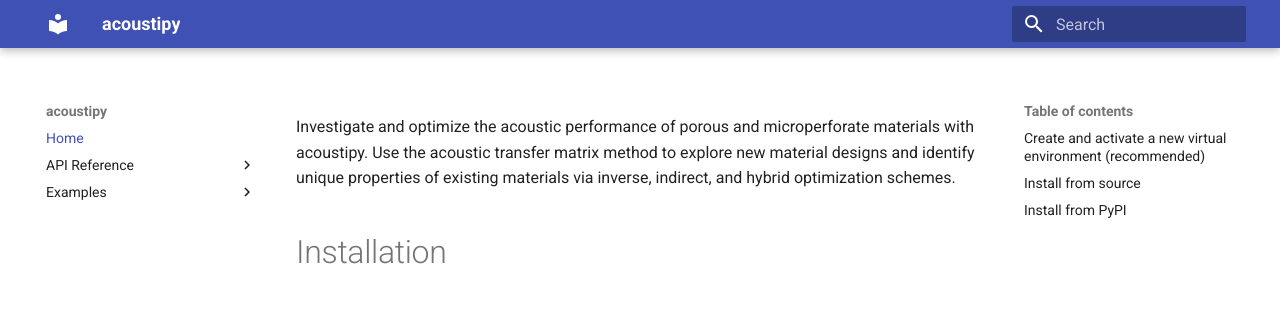
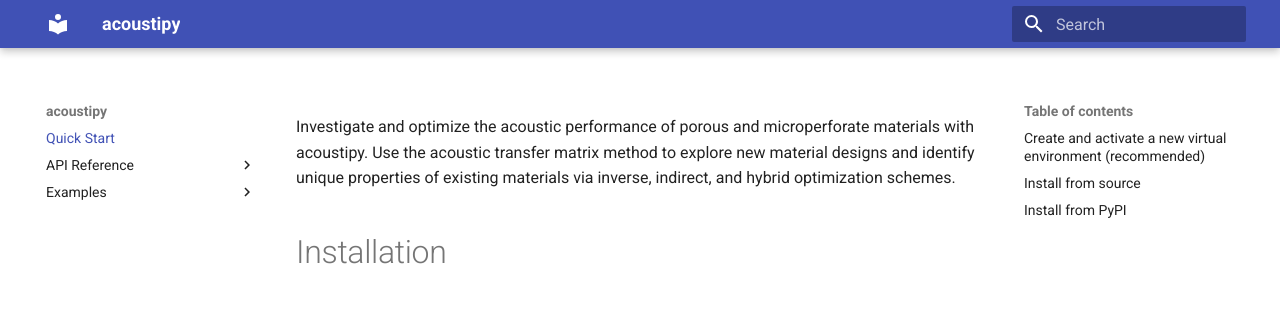
Before and after one commit to jakep72/acoustipy, an MkDocs documentation site: the page built from docs/README.md, in a window 1280 px wide. Shown: the top 318 px of the page. Built offline with MkDocs 1.6.1 and Material for MkDocs 9.7.7, drawn with Linux system fonts in a browser that asks for light colours.

Commit message:
update docs README

```diff
--- a/mkdocs.yml
+++ b/mkdocs.yml
@@ -38,7 +38,7 @@
             show_symbol_type_heading: true
 
 nav:
-  - Home: README.md
+  - Quick Start: README.md
   - API Reference:
     - AcousticTMM.md
     - AcousticID.md
```
Also changed, not shown: 1 other file.
